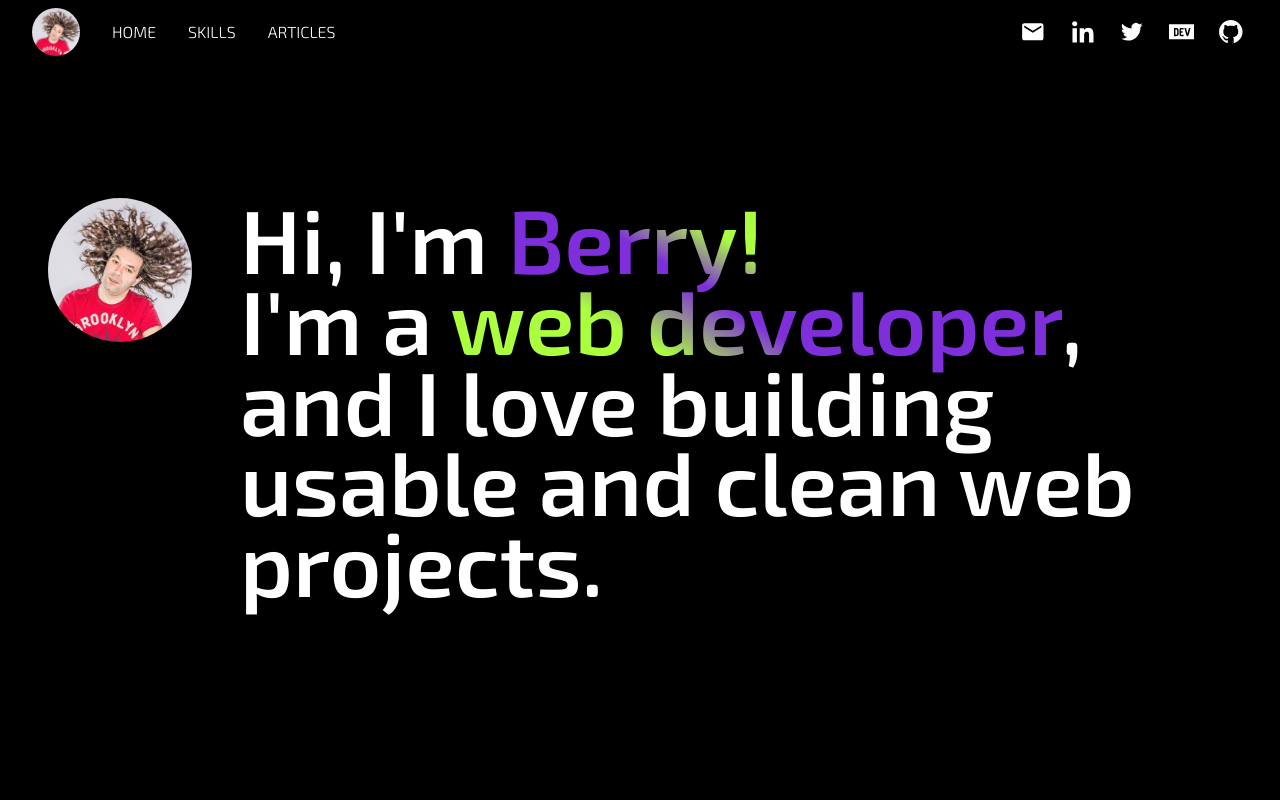
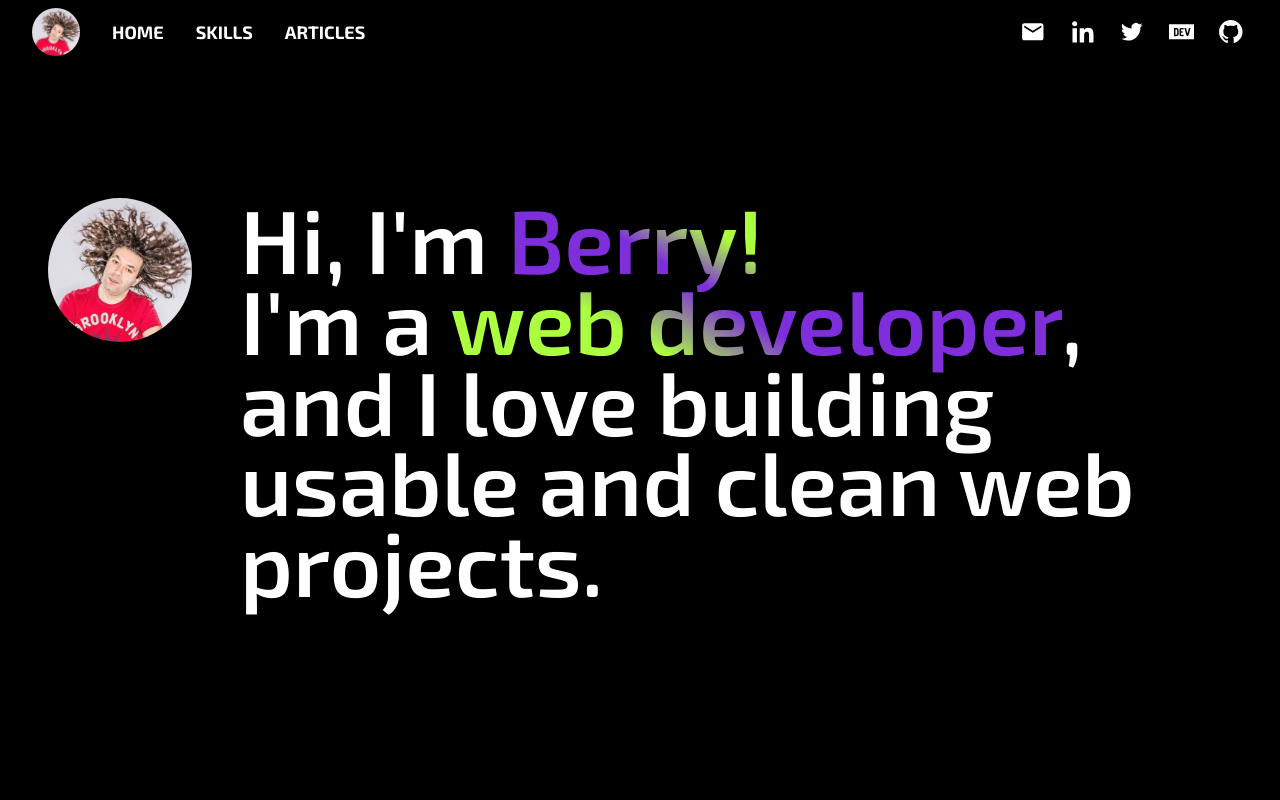
Before and after one commit to andberry/berry-website-nextjs, a Next.js app: page / in a window 1280 px wide. Shown: the top 800 px of the page. Built offline with nearby package versions, Linux system fonts and the light colour scheme; what tailwindcss-debug-screens would draw is missing.

Commit message:
Main menu desktop: tweaked font

```diff
--- a/components/layout/header.tsx
+++ b/components/layout/header.tsx
@@ -45,7 +45,7 @@ export default function Header() {
                                     href={item.href}
                                     className={classnames(
                                         'p-2',
-                                        'text-3xl md:text-4xl lg:text-base font-normal uppercase',
+                                        'text-3xl md:text-4xl lg:text-lg font-bold uppercase font-exo2',
                                         'hover:text-purple'
                                     )}>
                                     {item.title}
```
